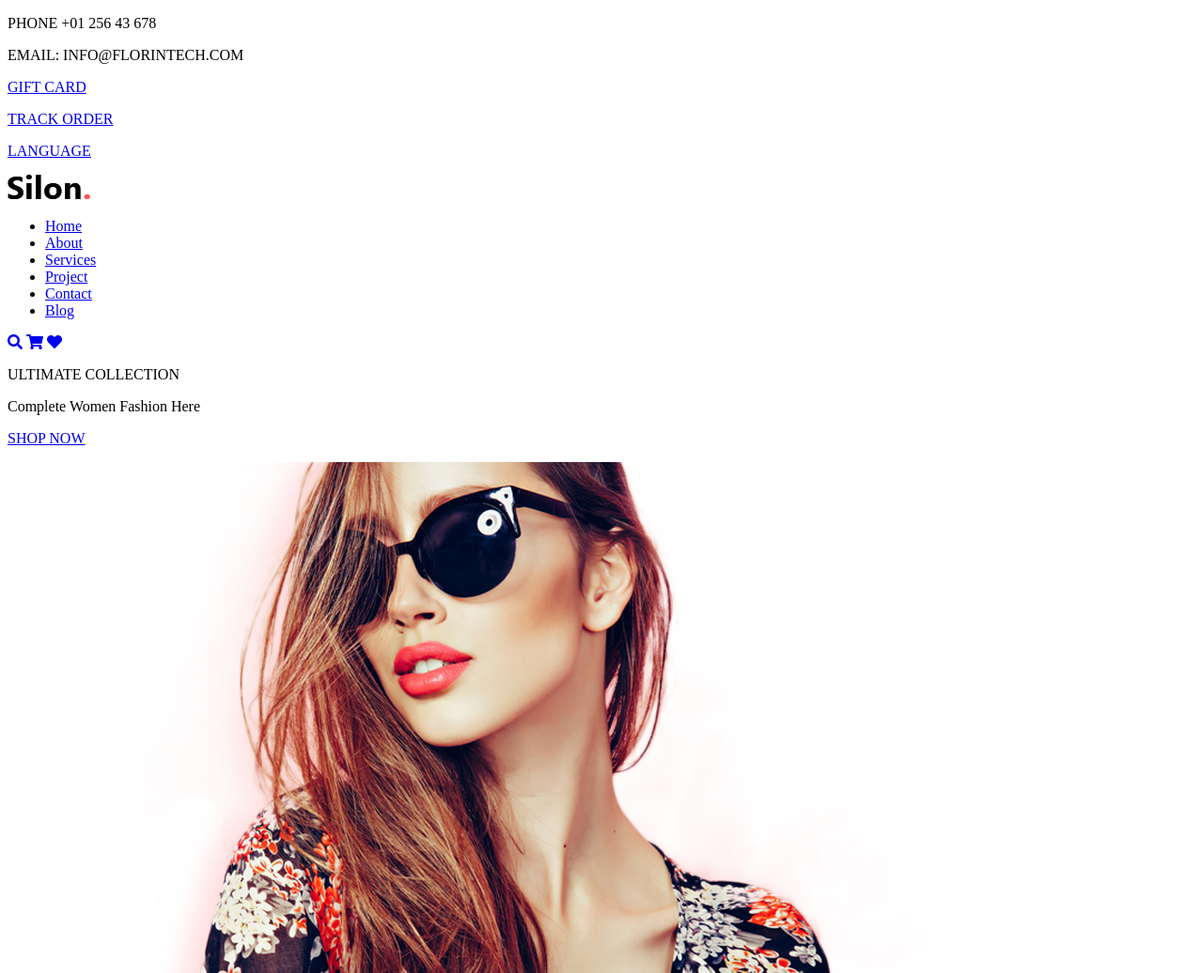
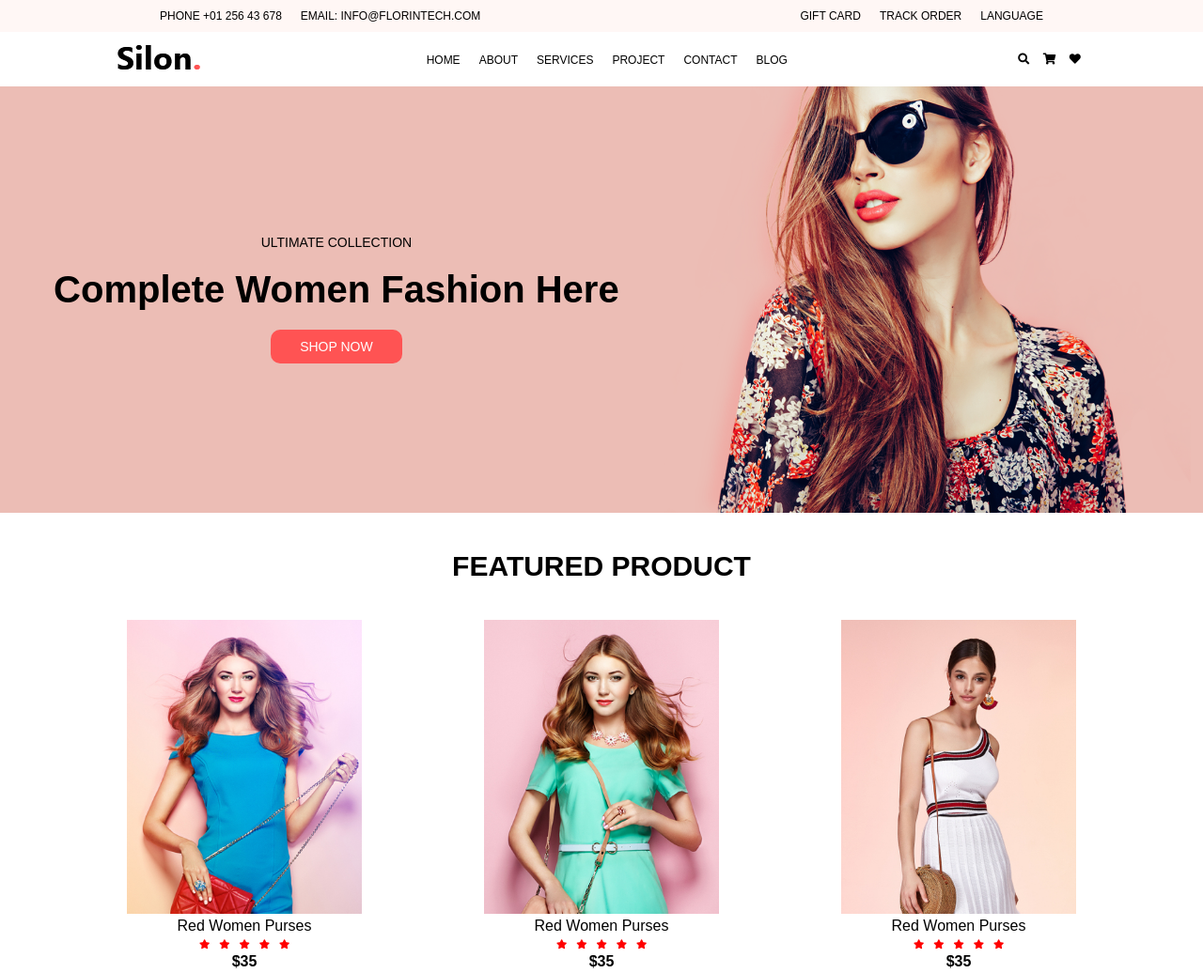
Before and after one commit to chocoflames/Silon-Webpage, a plain HTML site: page index.html in a window 1280 px wide. Shown: the top 1036 px of the page at 94% size. Drawn offline with Linux system fonts and the light colour scheme.

Commit message:
linking css

```diff
--- a/index.html
+++ b/index.html
@@ -2,7 +2,7 @@
 <html>
   <head>
     <title>Silon</title>
-    <link rel="stylesheet" href="silon.css" />
+    <link rel="stylesheet" href="style.css" />
     <link
       rel="stylesheet"
       href="fontawesome5/fontawesome-free-5.15.3-web/css/all.min.css"
```
